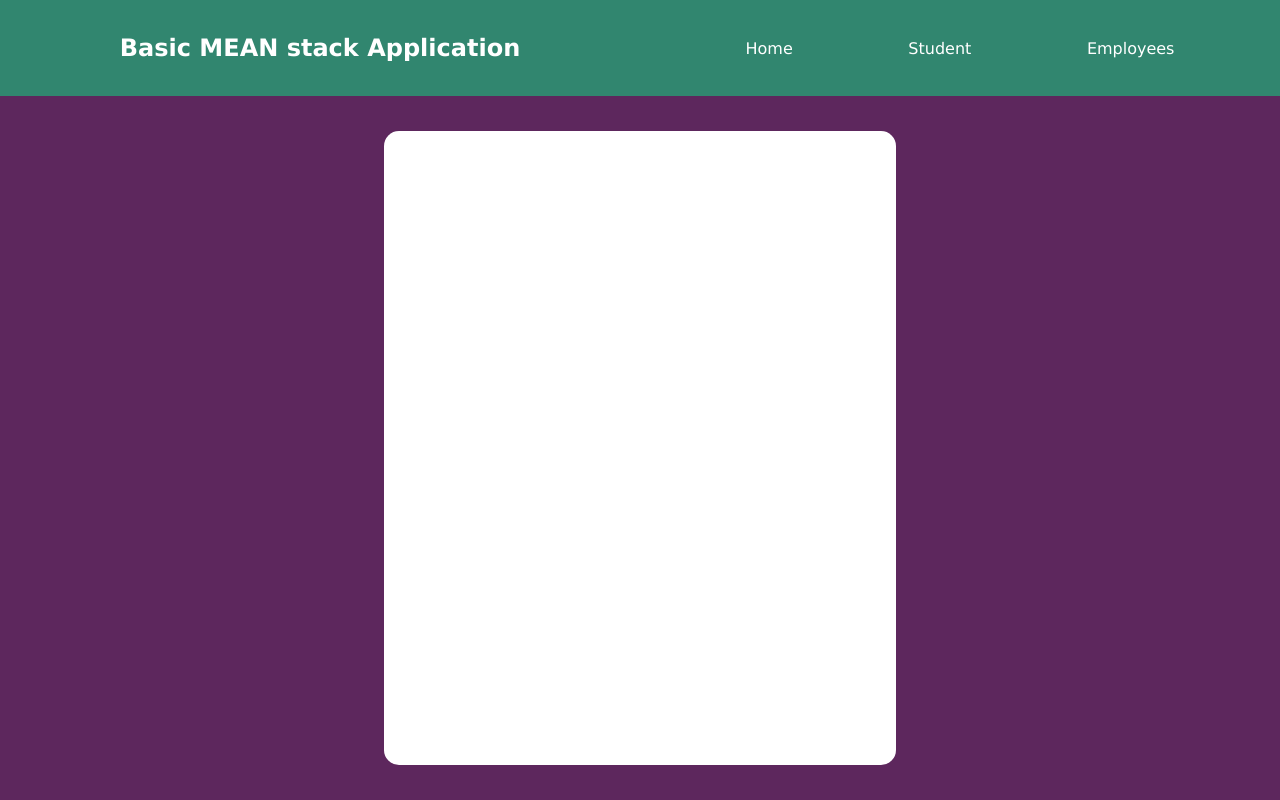
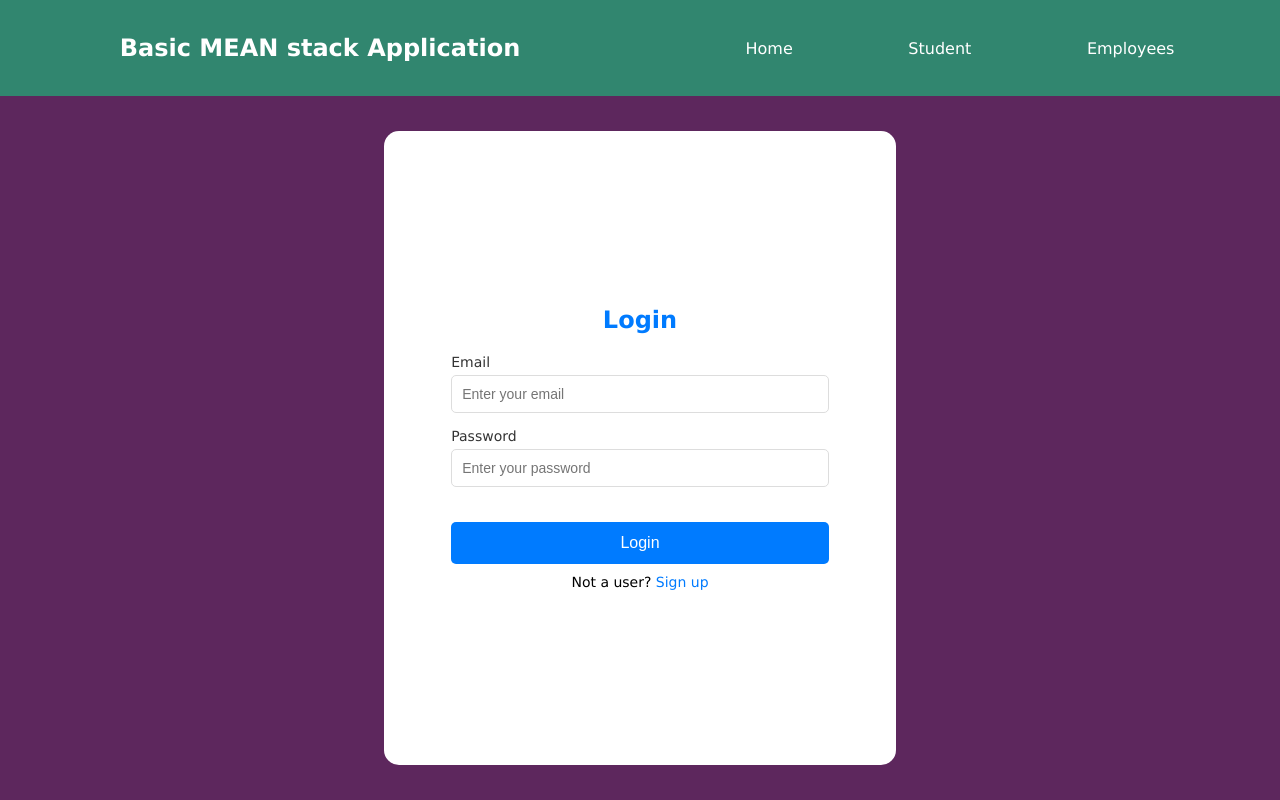
Before and after one commit to ashwini2329/angular-practice-1, an Angular app: page /login in a window 1280 px wide. Built offline with nearby package versions, Linux system fonts and the light colour scheme.

Commit message:
basic login-signup design completed

```diff
--- a/src/app/user/user.component.html
+++ b/src/app/user/user.component.html
@@ -1,8 +1,40 @@
 <div class="container">
     <div class="userForm">
+        <!-- Login Form -->
         @if (alreadyUser) {
         <form [formGroup]="loginForm" (ngSubmit)="handleUserLogin()">
+            <h2>Login</h2>
+            <div class="input-div">
+                <label for="email">Email</label>
+                <input type="email" formControlName="email" placeholder="Enter your email">
+            </div>
+            <div class="input-div">
+                <label for="password">Password</label>
+                <input type="password" formControlName="password" placeholder="Enter your password">
+            </div>
+            <button type="submit" class="submit-btn" [disabled]="!loginForm.valid">Login</button>
+            <p>Not a user? <a (click)="toggleForm()">Sign up</a></p>
+        </form>
+        }
 
+        <!-- Signup Form -->
+        @if (!alreadyUser) {
+        <form [formGroup]="signupForm" (ngSubmit)="handleUserSignup()">
+            <h2>Sign Up</h2>
+            <div class="input-div">
+                <label for="name">Username</label>
+                <input type="text" formControlName="name" placeholder="Enter your username">
+            </div>
+            <div class="input-div">
+                <label for="email">Email</label>
+                <input type="email" formControlName="email" placeholder="Enter your email">
+            </div>
+            <div class="input-div">
+                <label for="password">Password</label>
+                <input type="password" formControlName="password" placeholder="Create a password">
+            </div>
+            <button type="submit" class="submit-btn" [disabled]="!signupForm.valid">Sign Up</button>
+            <p>Already a user? <a (click)="toggleForm()">Login</a></p>
         </form>
         }
     </div>
--- a/src/app/user/user.component.scss
+++ b/src/app/user/user.component.scss
@@ -17,4 +17,82 @@
     background-color: white;
     border: none;
     border-radius: 15px;
+    display: flex;
+    justify-content: center;
+    align-items: center;
+    flex-direction: column;
+    padding: 20px;
 }
+
+form {
+    width: 80%;
+    /* Form content will take 80% of the userForm width */
+    display: flex;
+    flex-direction: column;
+    align-items: center;
+}
+
+h2 {
+    margin-bottom: 20px;
+    color: #007bff;
+}
+
+.input-div {
+    width: 100%;
+    /* Ensure input div is also 100% width within form */
+    margin-bottom: 15px;
+    display: flex;
+    flex-direction: column;
+}
+
+.input-div label {
+    margin-bottom: 5px;
+    font-size: 14px;
+    color: #333;
+}
+
+.input-div input {
+    width: 100%;
+    padding: 10px;
+    font-size: 14px;
+    border: 1px solid #ddd;
+    border-radius: 5px;
+    outline: none;
+    transition: border-color 0.3s ease;
+}
+
+.input-div input:focus {
+    border-color: #007bff;
+}
+
+.submit-btn {
+    width: 100%;
+    /* Make button take full width of the form */
+    padding: 12px;
+    background-color: #007bff;
+    color: #fff;
+    border: none;
+    border-radius: 5px;
+    cursor: pointer;
+    font-size: 16px;
+    margin-top: 20px;
+    transition: background-color 0.3s ease;
+}
+
+.submit-btn:hover {
+    background-color: #0056b3;
+}
+
+p {
+    margin-top: 10px;
+    font-size: 14px;
+}
+
+a {
+    color: #007bff;
+    cursor: pointer;
+}
+
+a:hover {
+    text-decoration: underline;
+}
--- a/src/app/user/user.component.ts
+++ b/src/app/user/user.component.ts
@@ -26,12 +26,19 @@ export class UserComponent implements OnInit {
     })
   }
 
-  ngOnInit(): void {
-
-  }
+  ngOnInit(): void {}
 
   handleUserLogin() {
     console.log(this.loginForm.value);
-    console.log(`login form data recieved`)
+    console.log('Login form data received');
+  }
+
+  handleUserSignup() {
+    console.log(this.signupForm.value);
+    console.log('Signup form data received');
+  }
+
+  toggleForm() {
+    this.alreadyUser = !this.alreadyUser; // Toggles between login and signup
   }
 }
```
